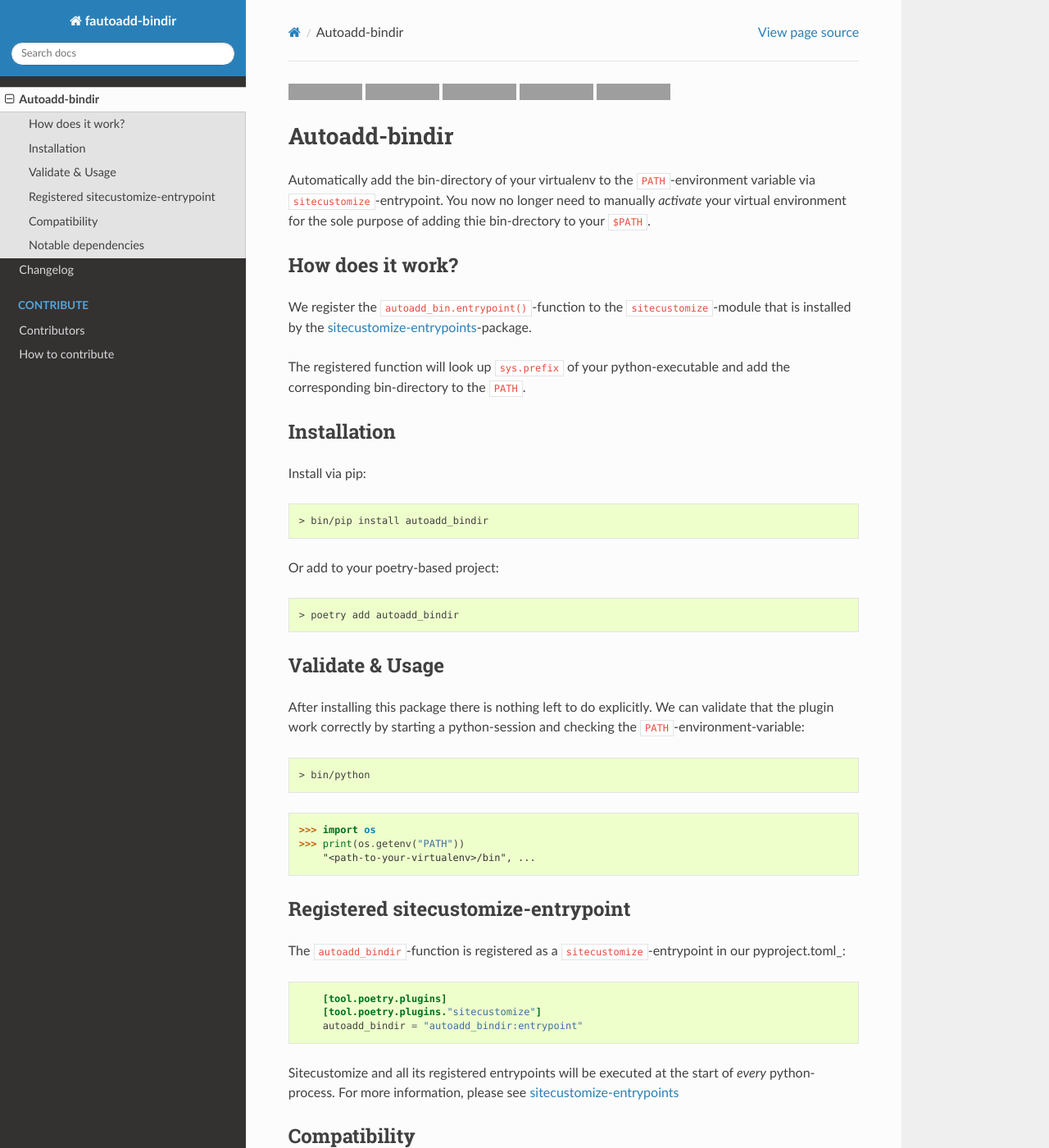
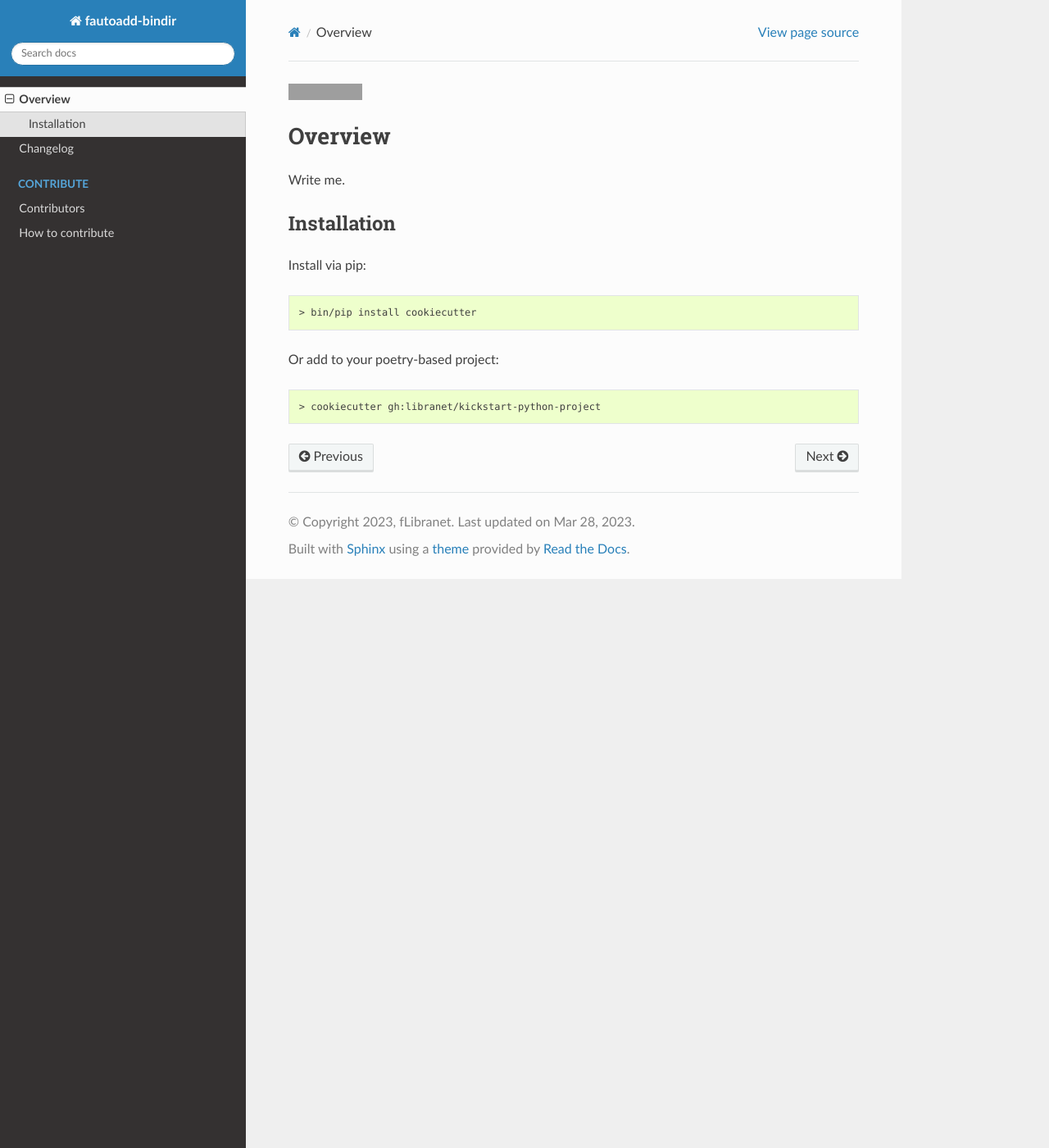
Before and after one commit to libranet/kickstart-python-project, a Sphinx documentation site: the page built from docs/readme.md, in a window 1280 px wide and 1400 px high. Shown: the whole window at 82% size. Built offline with Sphinx 7.4.7 and the Read the Docs theme 2.0.0, drawn with Linux system fonts in a browser that asks for light colours; pages that are not in the unit, such as notebooks, are missing from menus; some of the changed text lies outside the part shown; grey boxes are pictures that could not be loaded.

Commit message:
update docs

````diff
--- a/docs/readme.md
+++ b/docs/readme.md
@@ -1,77 +1,21 @@
-[![Testing](https://img.shields.io/github/actions/workflow/status/libranet/autoadd-bindir/testing.yaml?branch=main&longCache=true&style=flat-square&label=tests&logo=GitHub%20Actions&logoColor=fff")](https://github.com/libranet/autoadd-bindir/actions/workflows/testing.yaml)
-[![Linting](https://img.shields.io/github/actions/workflow/status/libranet/autoadd-bindir/linting.yaml?branch=main&longCache=true&style=flat-square&label=linting&logo=GitHub%20Actions&logoColor=fff")](https://github.com/libranet/autoadd-bindir/actions/workflows/linting.yaml)
-[![Read the Docs](https://readthedocs.org/projects/autoadd-bindir/badge/?version=latest)](https://autoadd-bindir.readthedocs.io/en/latest/)
-[![PyPi Package](https://img.shields.io/pypi/v/autoadd-bindir?color=%2334D058&label=pypi%20package)](https://pypi.org/project/autoadd-bindir/)
-[![MIT License](https://img.shields.io/badge/license-MIT-blue.svg)](https://github.com/libranet/autoadd-bindir/blob/main/docs/license.md)
+
+[![MIT License](https://img.shields.io/badge/license-MIT-blue.svg)](https://github.com/libranet/kickstart-python-project/blob/main/docs/license.md)
 
 
-# Autoadd-bindir
+# Overview
 
-Automatically add the bin-directory of your virtualenv to the ``PATH``-environment variable
-via ``sitecustomize``-entrypoint. You now no  longer need to manually *activate* your
-virtual environment for the sole purpose of adding thie bin-drectory to your ``$PATH``.
-
-## How does it work?
-
-We register the ``autoadd_bin.entrypoint()``-function to the ``sitecustomize``-module that is installed by the
-[sitecustomize-entrypoints](http://pypi.python.org/pypi/sitecustomize-entrypoints)-package.
-
-The registered function will look up ``sys.prefix`` of your python-executable and
-add the corresponding bin-directory to the ``PATH``.
-
+Write me.
 
 ## Installation
 
 Install via pip:
 
 ```bash
-> bin/pip install autoadd_bindir
+> bin/pip install cookiecutter
 ```
 
 Or add to your poetry-based project:
 
 ```bash
-> poetry add autoadd_bindir
+> cookiecutter gh:libranet/kickstart-python-project
 ```
-
-
-## Validate & Usage
-After installing this package there is nothing left to do explicitly.
-We can validate that the plugin work correctly by starting a python-session and checking the ``PATH``-environment-variable:
-
-```bash
-> bin/python
-```
-
-```python
->>> import os
->>> print(os.getenv("PATH"))
-    "<path-to-your-virtualenv>/bin", ...
-```
-
-
-## Registered sitecustomize-entrypoint
-
-The ``autoadd_bindir``-function is registered as a ``sitecustomize``-entrypoint in our pyproject.toml_:
-
-``` toml
-    [tool.poetry.plugins]
-    [tool.poetry.plugins."sitecustomize"]
-    autoadd_bindir = "autoadd_bindir:entrypoint"
-```
-
-Sitecustomize and all its registered entrypoints will be executed at the start of *every* python-process.
-For more information, please see [sitecustomize-entrypoints](http://pypi.python.org/pypi/sitecustomize-entrypoints)
-
-
-## Compatibility
-
- [![Python Version](https://img.shields.io/pypi/pyversions/autoadd-bindir?:alt:PyPI-PythonVersion)](https://pypi.org/project/autoadd-bindir/)
- [![PyPI - Implementation](https://img.shields.io/pypi/implementation/autoadd-bindir?:alt:PyPI-Implementation)](https://pypi.org/project/autoadd-bindir/)
-
-``autoadd-bindir``  works on Python 3.8+, including PyPy3. Tested until Python 3.11,
-
-
-## Notable dependencies
-
-- [sitecustomize-entrypoints](http://pypi.python.org/pypi/sitecustomize-entrypoints)
````
Also changed, not shown: docs/index.rst (+2 -7 lines).
